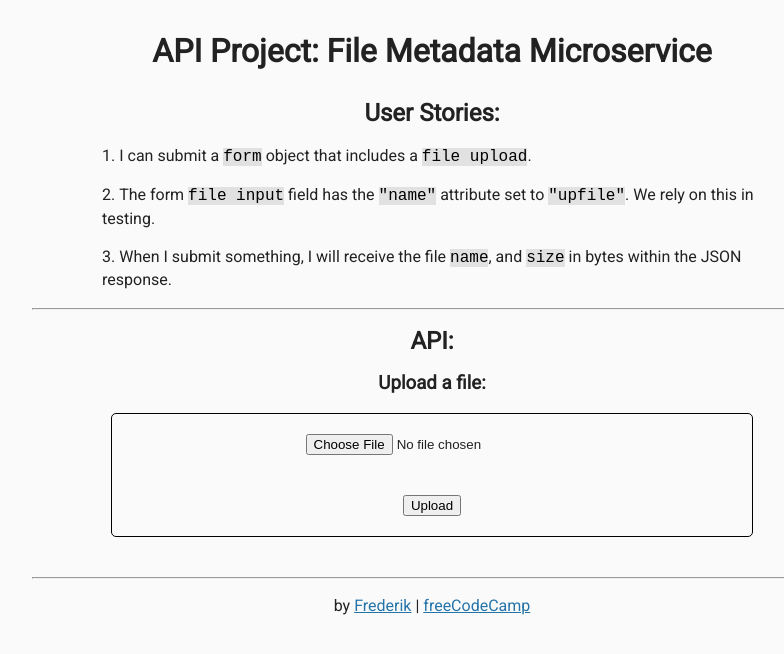
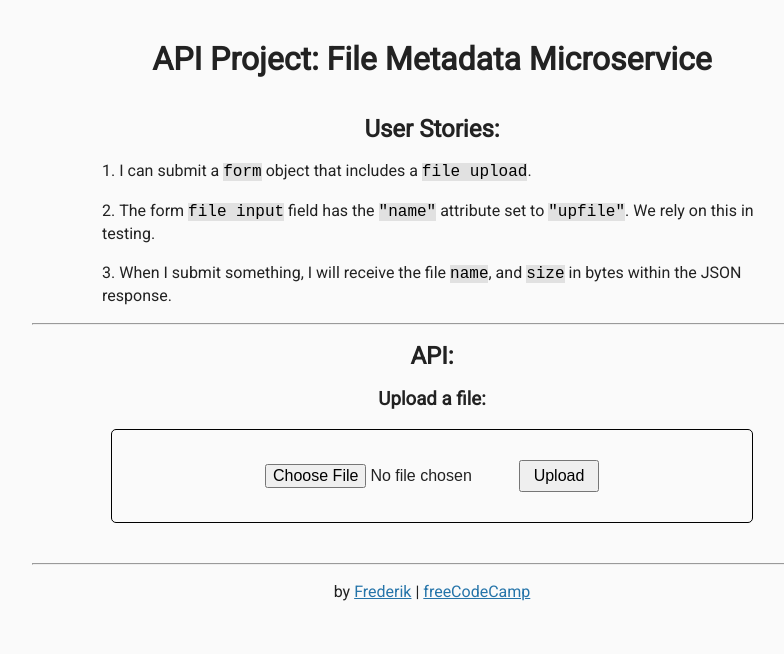
Before and after one commit to Myrmidonut/fcc_api_file_metadata, a website: page views/index.html in a window 1280 px wide. Shown: the whole page, without its empty margins (208-992 px from the left). Drawn offline with Linux system fonts and the light colour scheme; files that its build step writes are made by us from their sources.

Commit message:
h1 line height, input layout

```diff
--- a/public/style.css
+++ b/public/style.css
@@ -47,10 +47,23 @@ form {
 }
 
 input {
-  display: block;
-  margin: auto;
+  margin: 10px auto;
+}
+
+h1 {
+  line-height: initial;
+}
+
+input[type=file] {
+  font-size: 16px;
+}
+
+input[type=submit] {
+  height: 32px;
+  font-size: 16px;
+  width: 80px;
 }
 
 #inputfield {
-  margin-bottom: 40px;
+  width: 250px;
 }
--- a/views/index.html
+++ b/views/index.html
@@ -6,7 +6,7 @@
     <meta charset="utf-8">
     <meta name="viewport" content="width=device-width, initial-scale=1.0">
 
-    <link rel="shortcut icon" href="https://cdn.hyperdev.com/us-east-1%3A52a203ff-088b-420f-81be-45bf559d01b1%2Ffavicon.ico" type="image/x-icon"/>
+    <link rel="shortcut icon" href="https://cdn.hyperdev.com/us-east-1%3A52a203ff-088b-420f-81be-45bf559d01b1%2Ffavicon.ico" type="image/x-icon">
     <link href="https://fonts.googleapis.com/css?family=Roboto" rel="stylesheet">
     <link href="style.css" rel="stylesheet">
   </head>
```
